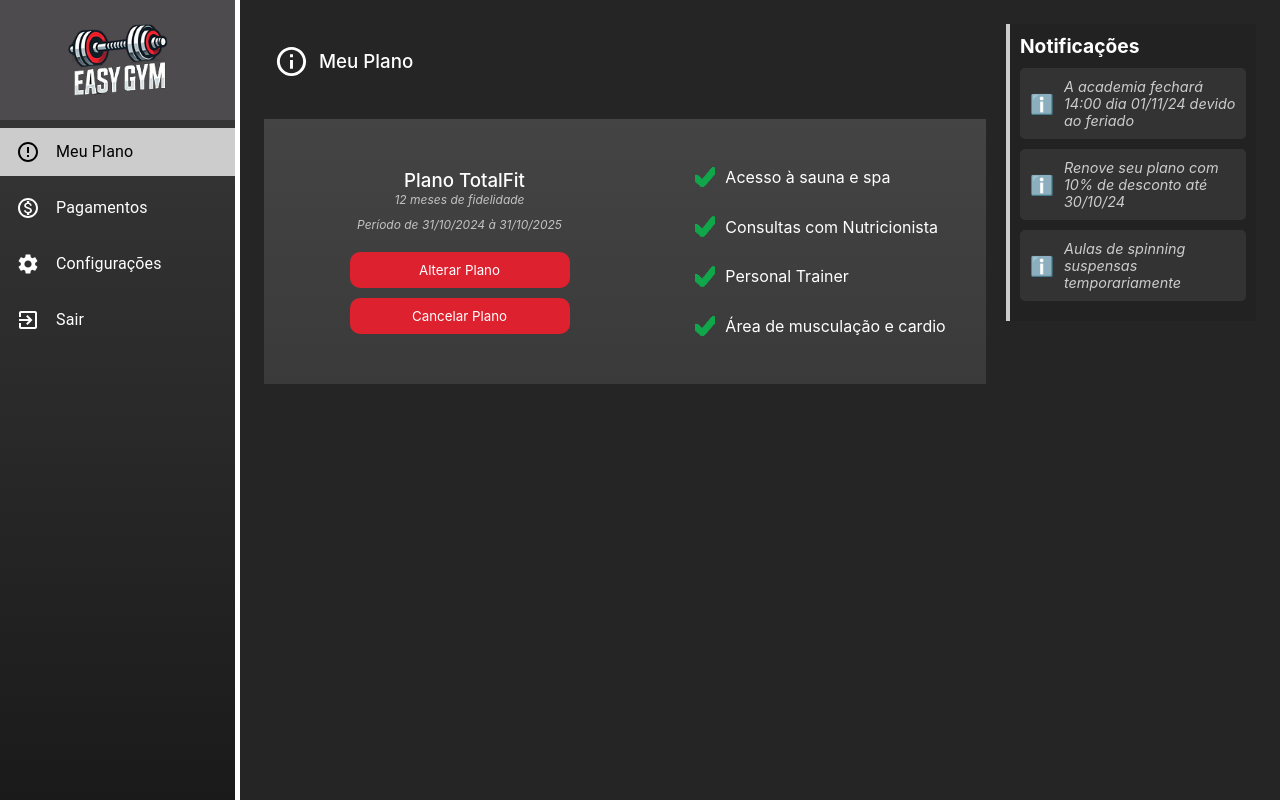
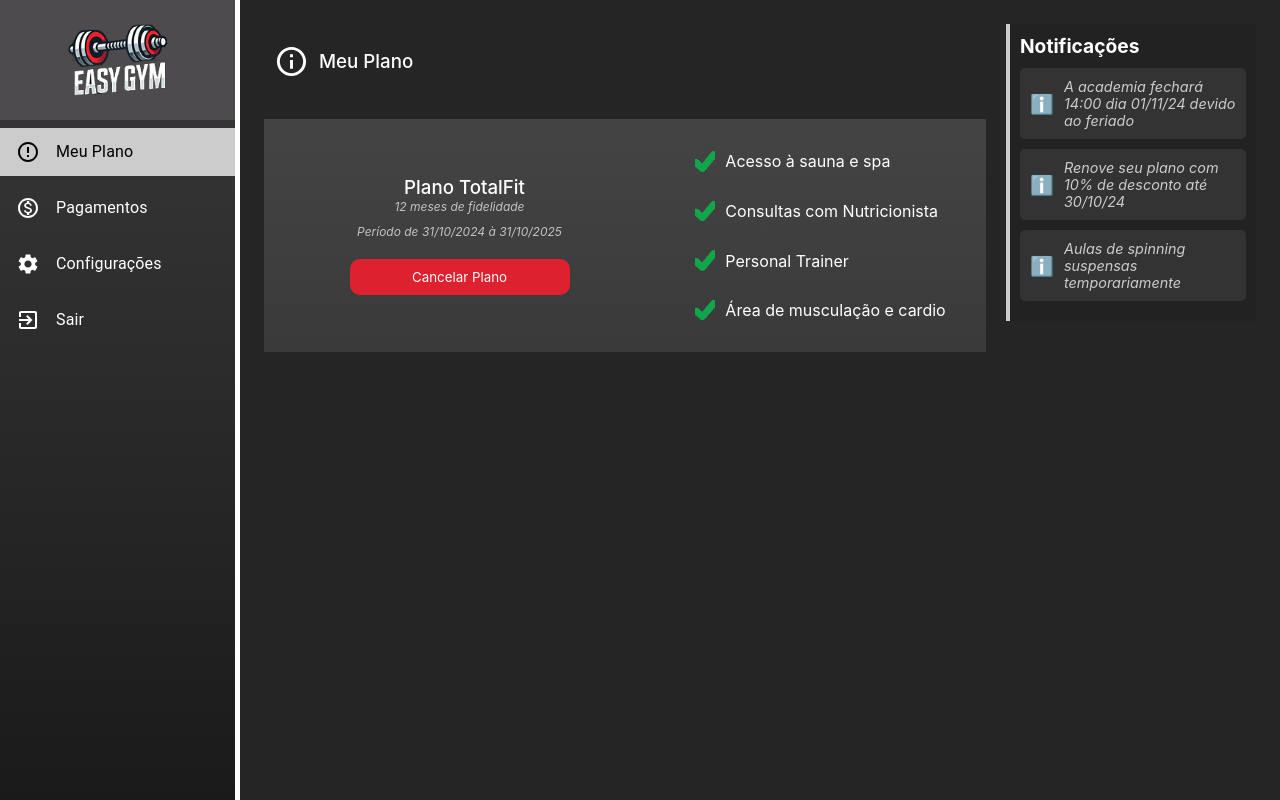
Before and after one commit to diogocarp/EasyGym_Front, a React (Vite) app in the folder easygym/: page /member in a window 1280 px wide. Built offline with nearby package versions, Linux system fonts and the light colour scheme.

Commit message:
v0.0.12 - ajuste para deploy
Signed-off-by: Diogo Carpinelli <diogocarpinelli78@gmail.com>

```diff
--- a/easygym/src/components/member/MemberPlan.tsx
+++ b/easygym/src/components/member/MemberPlan.tsx
@@ -37,9 +37,6 @@ const MemberPlan = () => {
               <Title style={{ textAlign: "center" }}>Plano TotalFit</Title>
               <PlanText>12 meses de fidelidade</PlanText>
               <PlanText>Período de 31/10/2024 à 31/10/2025</PlanText>
-              <Button style={{ marginTop: "10px", alignSelf: "center" }}>
-                Alterar Plano
-              </Button>
               <Button style={{ marginTop: "10px", alignSelf: "center" }}>
                 Cancelar Plano
               </Button>
--- a/easygym/src/components/member/Payments.tsx
+++ b/easygym/src/components/member/Payments.tsx
@@ -82,7 +82,7 @@ const Payments = () => {
 
   const [paymentMethod, setPaymentMethod] = useState(`Cartão de crédito final ${cardNumber.slice(-4)}`);
   const [dueDate, setDueDate] = useState<string>("10");
-  const [date,setDate] = useState("10");
+
 
   const handleSavePaymentMethod = () => {
     if (selectedMethod === "credit") {
@@ -96,7 +96,7 @@ const Payments = () => {
   };
 
   const handleSaveDueDate = () => {
-  setDate(dueDate);
+  setDueDate(dueDate);
   setOpenDueDateModal(false);
 };
 
```
